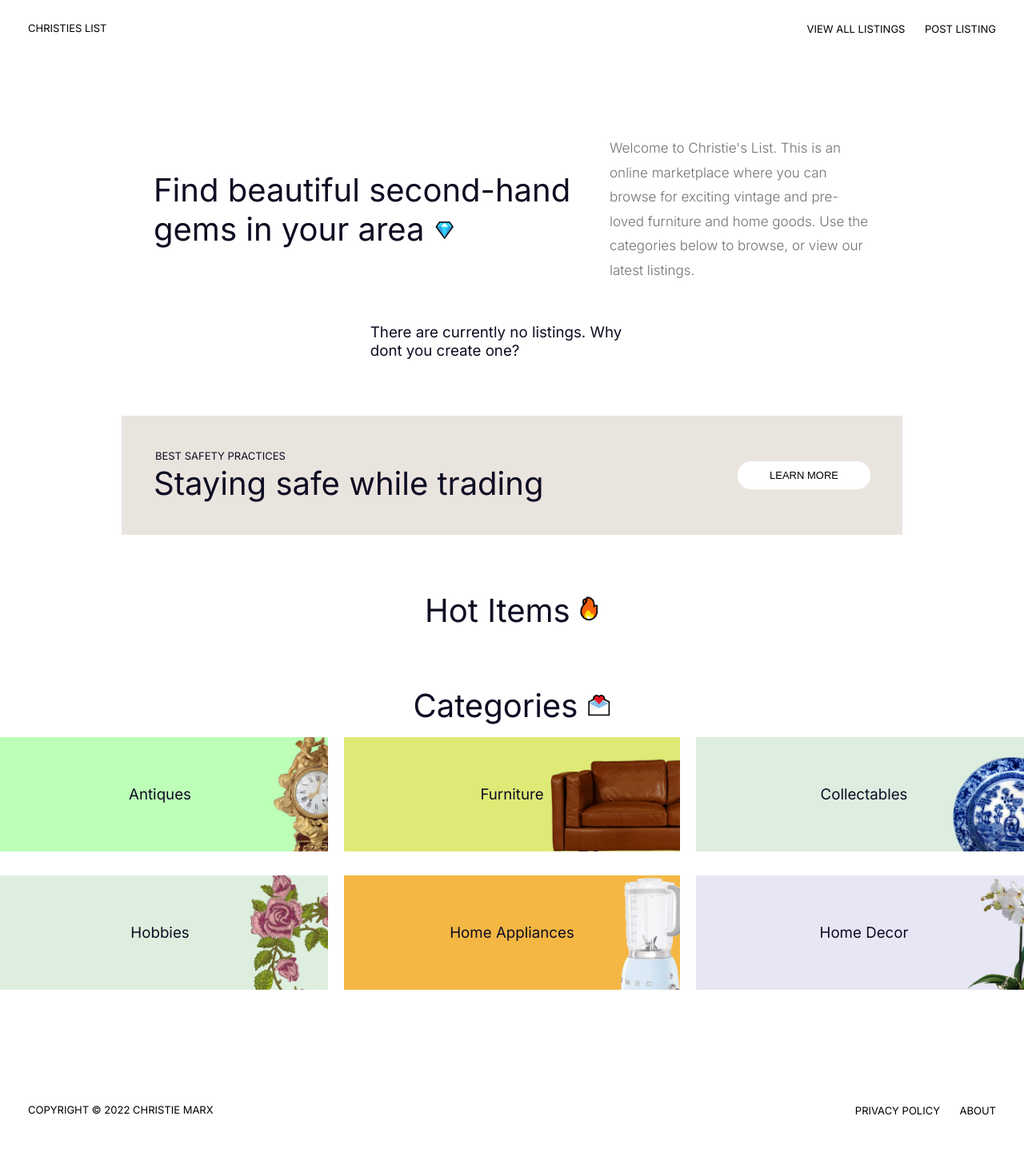
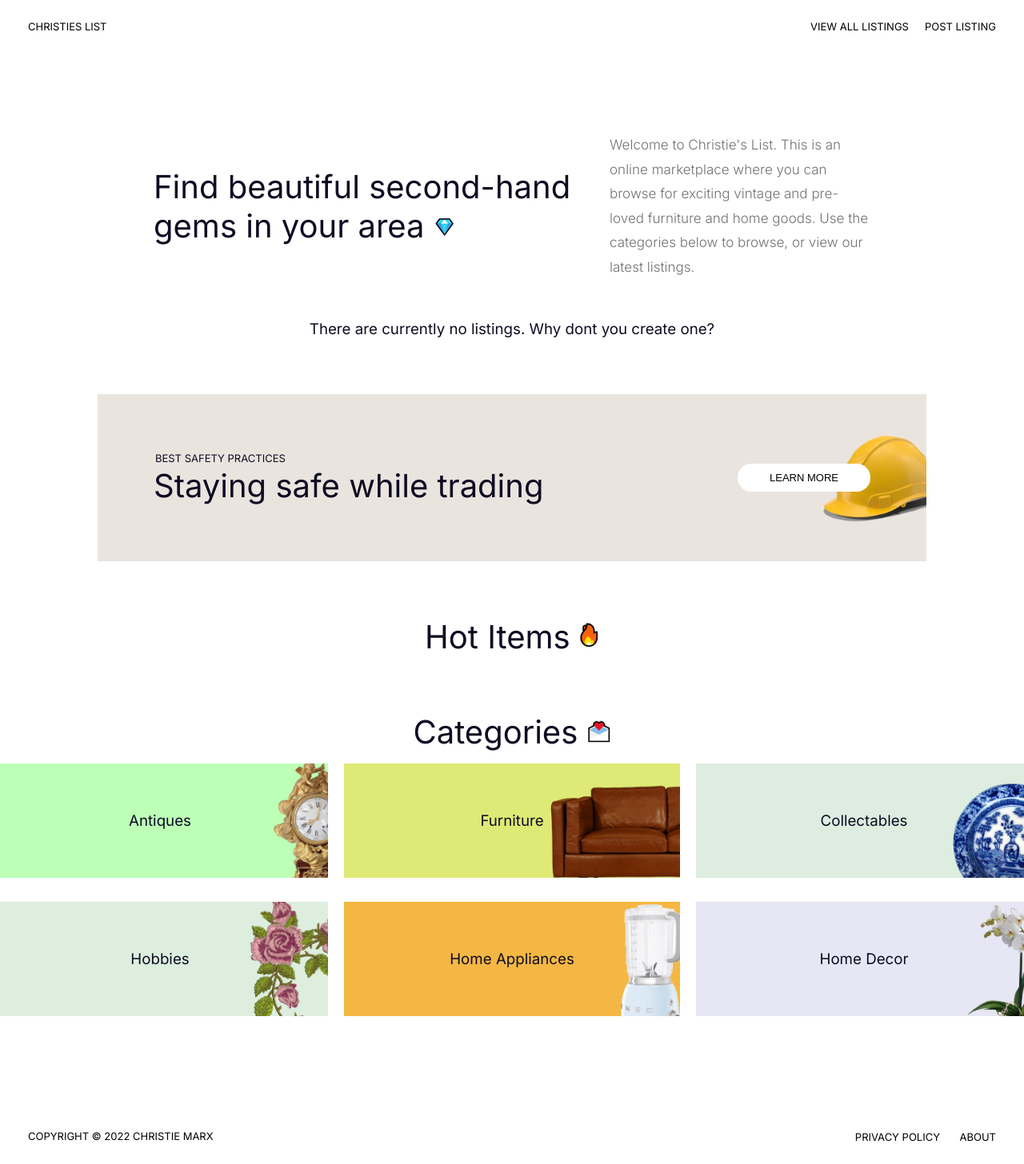
Before and after one commit to christieeveleigh0/ChristiesList, a PHP site: page /src/index.php in a window 1280 px wide. Shown: the whole page at 80% size. Before the commit the page ends 1395 px from the top, so only its background shows below. Run offline with PHP 8.4, Linux system fonts and the light colour scheme; data that the repository does not hold is empty.

Commit message:
Show listings for categories
- Additional styling
- Showing listings via category

```diff
--- a/src/core/queries.php
+++ b/src/core/queries.php
@@ -29,6 +29,12 @@ function getListingById($id) {
     return $conn->query("SELECT * FROM listing WHERE id=" . $id);
 }
 
+/* Select all listings by category */
+function getListingsByCategory($category) {
+    require 'conn.php';
+    return $conn->query("SELECT * FROM listing WHERE category='" . $category . "'");
+}
+
 /* Select user details by their email. The password is an MD5 Hash for security reasons */
 function getHash($email) {
     require 'conn.php';
--- a/src/css/styles.css
+++ b/src/css/styles.css
@@ -43,13 +43,17 @@ button, input[type="submit"] {
     background-color: white;
 }
 
-nav, footer, .container, .heading, .listings-container, .listings-container-inner,
+nav, nav div, footer, .container, .heading, .listings-container, .listings-container-inner,
 .listing, .full-description-price, .location, .safety-banner, .hot-items,
 .categories, .side-by-side  {display: flex;}
 
+nav, footer, nav div, .container, .heading, .listings-container-inner, .listing, .location, .safety-banner {align-items: center;}
+
+.category, .safety-banner, .listings-container, .listings-container-inner, .heading { width: 100%; }
+.container { width: 70%;   margin: 0 auto;}
+
 /* --- Main Menus --- */
 nav, footer {
-    align-items: center;
     justify-content: space-between;
     padding: 25px;
 }
@@ -60,16 +64,40 @@ nav a, footer a {
     margin: 0 10px;
 }
 
+nav div {
+    margin-left: 10px;
+}
+
+.teams-dropdown {
+    display: none;
+    position: absolute;
+    right: 208px;
+    margin-top: 189px;
+    background-color: white;
+    min-width: 160px;
+    overflow: auto;
+    box-shadow: 0px 8px 16px 0px rgba(0,0,0,0.2);
+    z-index: 100;
+}
+
+.show {
+    display: grid;
+    padding: 30px 12px 20px 12px;
+    box-shadow: 0px 12px 18px -6px rgb(0 0 0 / 30%);
+}
+
+.options-button {
+    margin: 5px;
+}
+
 /* --- Spacing --- */
 .container {
     flex-direction: column;
-    align-items: center;
 }
 
 /* --- index.php --- */
 .heading {
-    align-items: center;
-    width: 70%;
+    /* width: 70%; */
     padding: 100px 0 50px 0;
 }
 
@@ -92,14 +120,12 @@ nav a, footer a {
 }
 
 .listings-container-inner {
-    align-items: center;
     justify-content: center;
-    width: 70%;
+    /* width: 70%; */
 }
 
 .listing {
     flex-direction: column;
-    align-items: center;
     width: 250px;
     margin: 0px 20px;
     padding: 20px;
@@ -119,22 +145,18 @@ nav a, footer a {
     padding: 20px 0;
 }
 
-.location {
-    align-items: center;
-}
-
 .location img {
     margin-right: 5px;
 }
 
 .safety-banner {
-    width: 70%;
+    /* width: 70%; */
     margin: 70px 0;
-    padding: 40px;
-    align-items: center;
+    padding: 70px;
     justify-content: space-between;
-    background-color: #eae4df;
-    background-image: url("image/safety.png");
+    background: #eae4df url("../image/safety.png") no-repeat center;
+    background-size: 75%;
+    background-position-x: 111%;
 }
 
 .hot-items {
@@ -144,6 +166,8 @@ nav a, footer a {
 .category {
     margin-bottom: 100px;
 }
+
+.categories {justify-content: center;}
 
 .categories div {
     width: 300px;
--- a/src/index.php
+++ b/src/index.php
@@ -61,7 +61,6 @@
                     <a href="category.php?type=antiques"><div class="category-1"><h3>Antiques</h3></div></a>
                     <a href="category.php?type=furniture"><div class="category-3"><h3>Furniture</h3></div></a>
                     <a href="category.php?type=collectables"><div class="category-2"><h3>Collectables</h3></div></a>
-
                 </div>
                 <div class="categories">
                     <a href="category.php?type=hobbies"><div class="category-4"><h3>Hobbies</h3></div></a>
```
Also changed, not shown: src/js/functions.js (+35 -11 lines), src/image/user.png (added).
